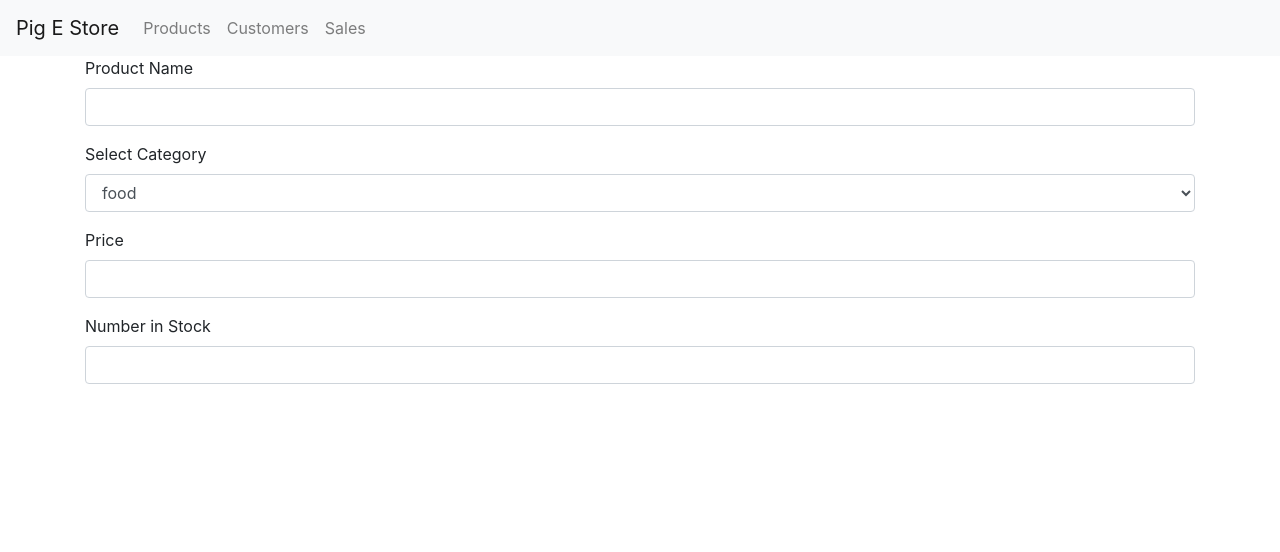
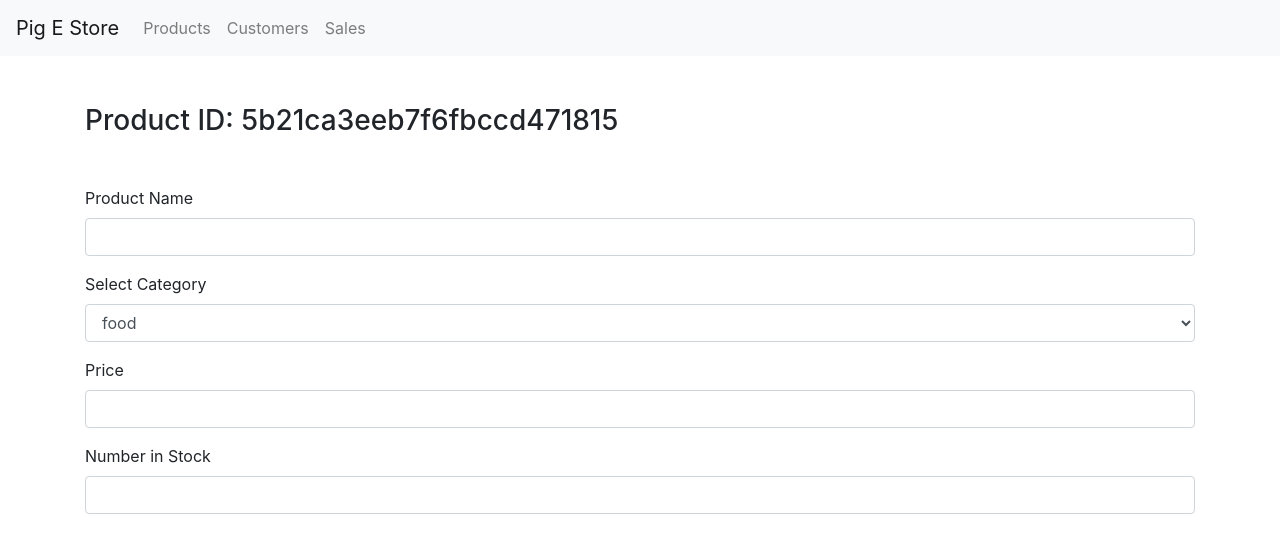
Before and after one commit to ariozone/e-store, a React (Create React App) app: page /productForm/5b21ca3eeb7f6fbccd471815 in a window 1280 px wide. Shown: the top 552 px of the page. Built offline with nearby package versions, Linux system fonts and the light colour scheme.

Commit message:
In product-form module enhance ProductForm functional component to extract the id from the url and display it.#4

```diff
--- a/src/components/productForm.jsx
+++ b/src/components/productForm.jsx
@@ -12,6 +12,7 @@ export default class ProductForm extends Component {
   render() {
     return (
       <form>
+        <h3 className="my-5">Product ID: {this.props.match.params.id}</h3>
         <div className="form-group">
           <label htmlFor="name">Product Name</label>
           <input type="text" className="form-control" id="name" />
```
